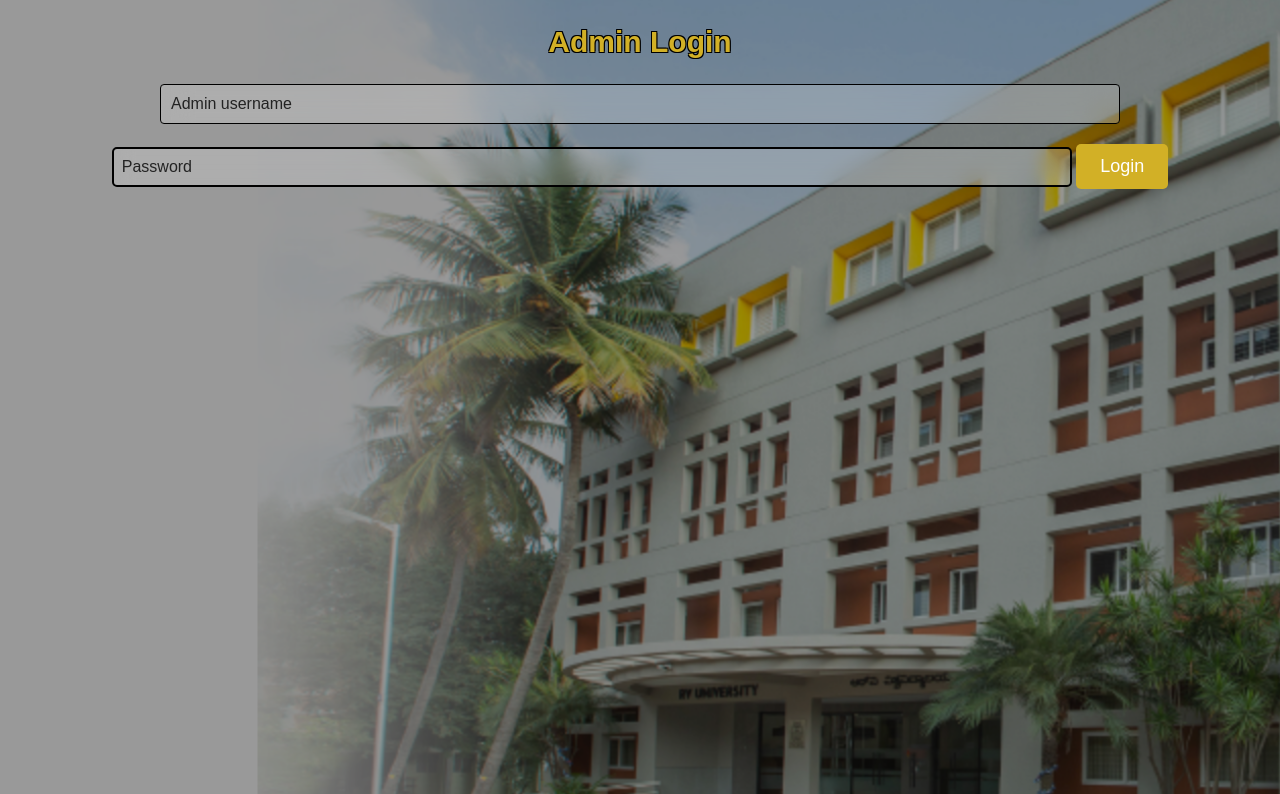
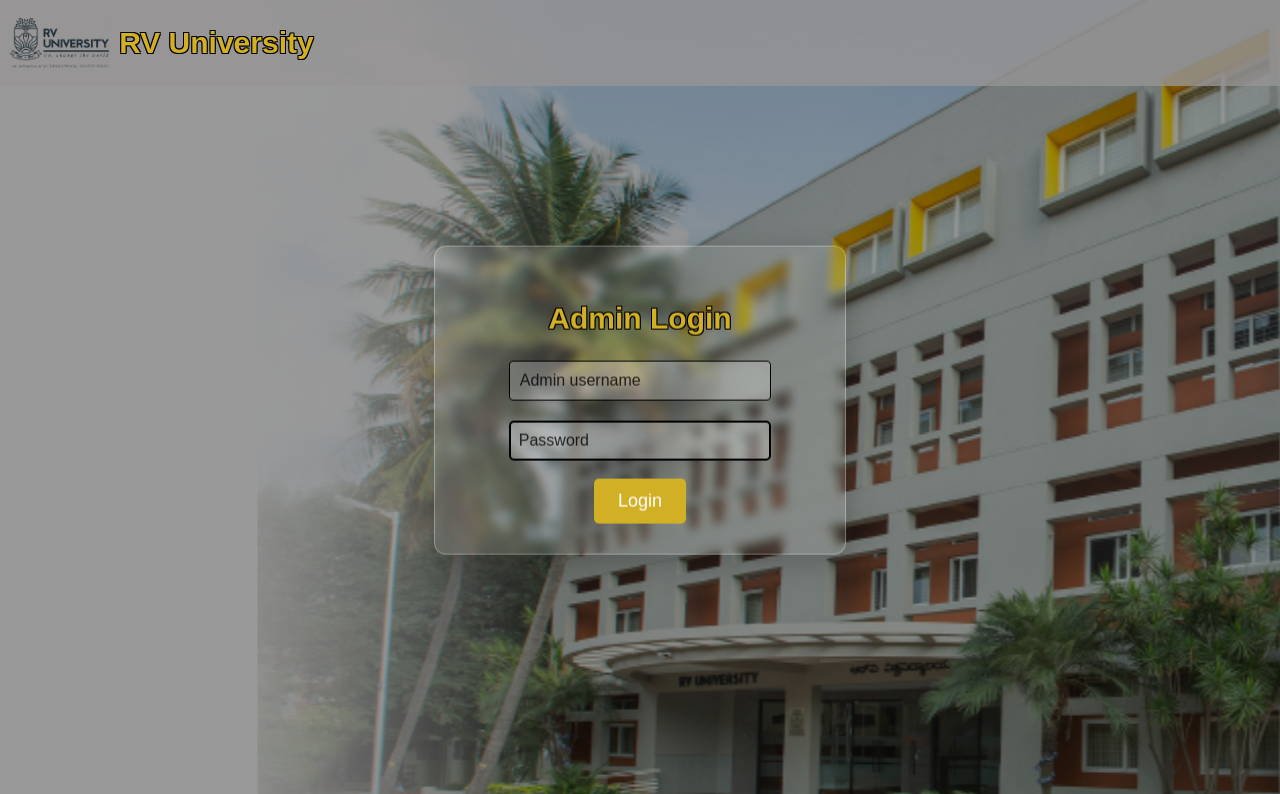
Before and after one commit to BHUVANM-2005/Feedtracker, a Flask app: page /admin in a window 1280 px wide. Shown: the top 794 px of the page. Run offline with Flask 3, Linux system fonts and the light colour scheme.

Commit message:
Update admin_login.html

```diff
--- a/tezting_agile/tezting/templates/admin_login.html
+++ b/tezting_agile/tezting/templates/admin_login.html
@@ -3,13 +3,38 @@
 <head>
     <title>Admin Login</title>
     <link rel="stylesheet" href="/static/style.css">
+    <style>
+    .container {
+    width: 350px;
+    padding: 30px;
+    border-radius: 12px;
+    text-align: center;
+    background: rgba(255, 255, 255, 0.1);
+    backdrop-filter: blur(5px);
+    box-shadow: 0 10px 30px rgba(0, 0, 0, 0.2);
+    border: 1px solid rgba(255, 255, 255, 0.3);
+
+    position: absolute;
+    top: 50%;
+    left: 50%;
+    transform: translate(-50%, -50%);
+}
+
+</style>
 </head>
 <body>
+    <nav>
+        <div class="logo-container">
+            <img src="/static/rvulogo.png" class="logo-img" alt="Logo">
+            <h2>RV University</h2>
+        </div>
+    </nav>
     <div class="container">
         <h2>Admin Login</h2>
         <form action="/admin_login" method="POST">
             <input type="text" name="username" placeholder="Admin username" required>
             <input type="password" name="password" placeholder="Password" required>
+            <br><br>
             <button type="submit">Login</button>
         </form>
     </div>
```
